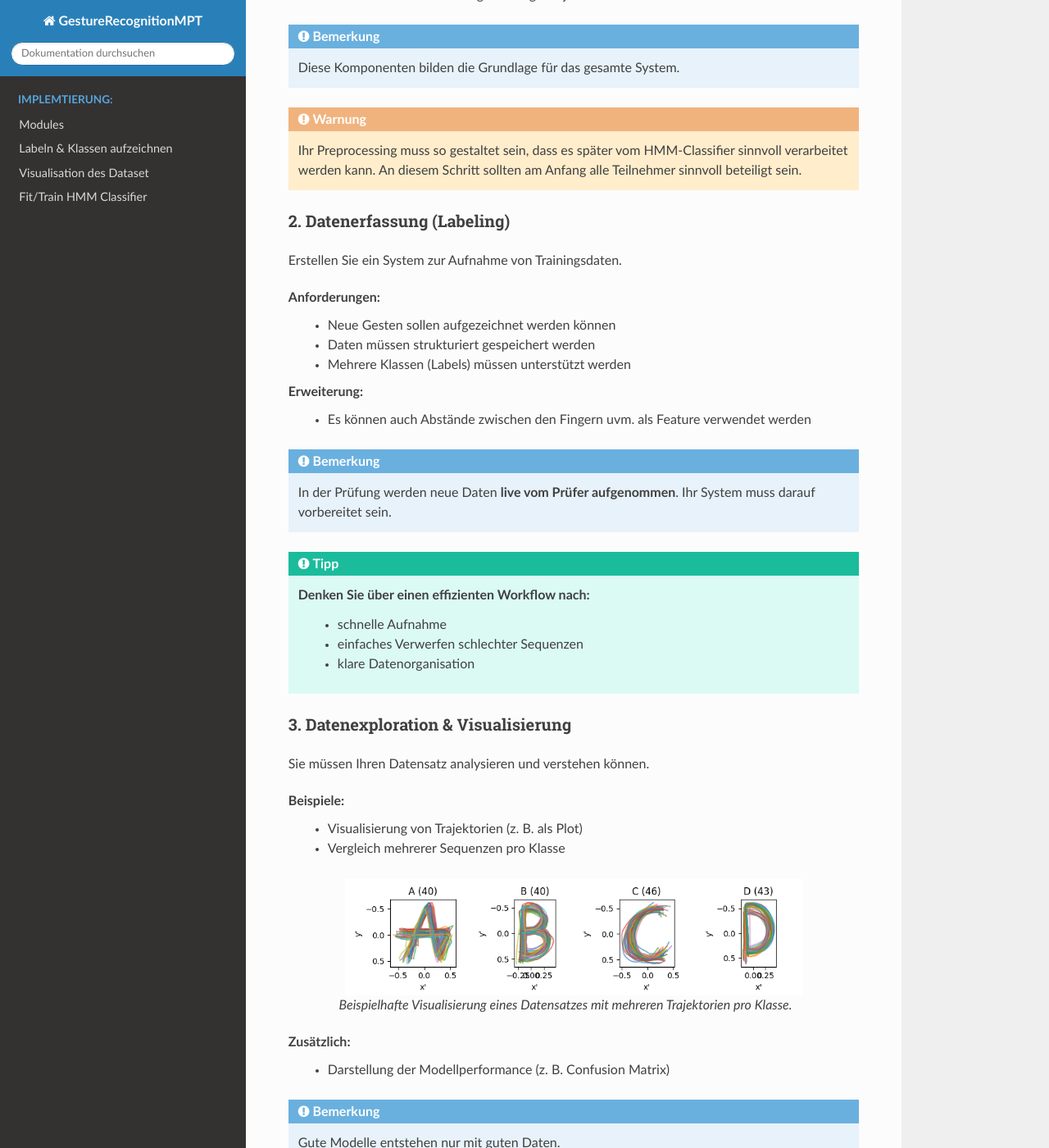
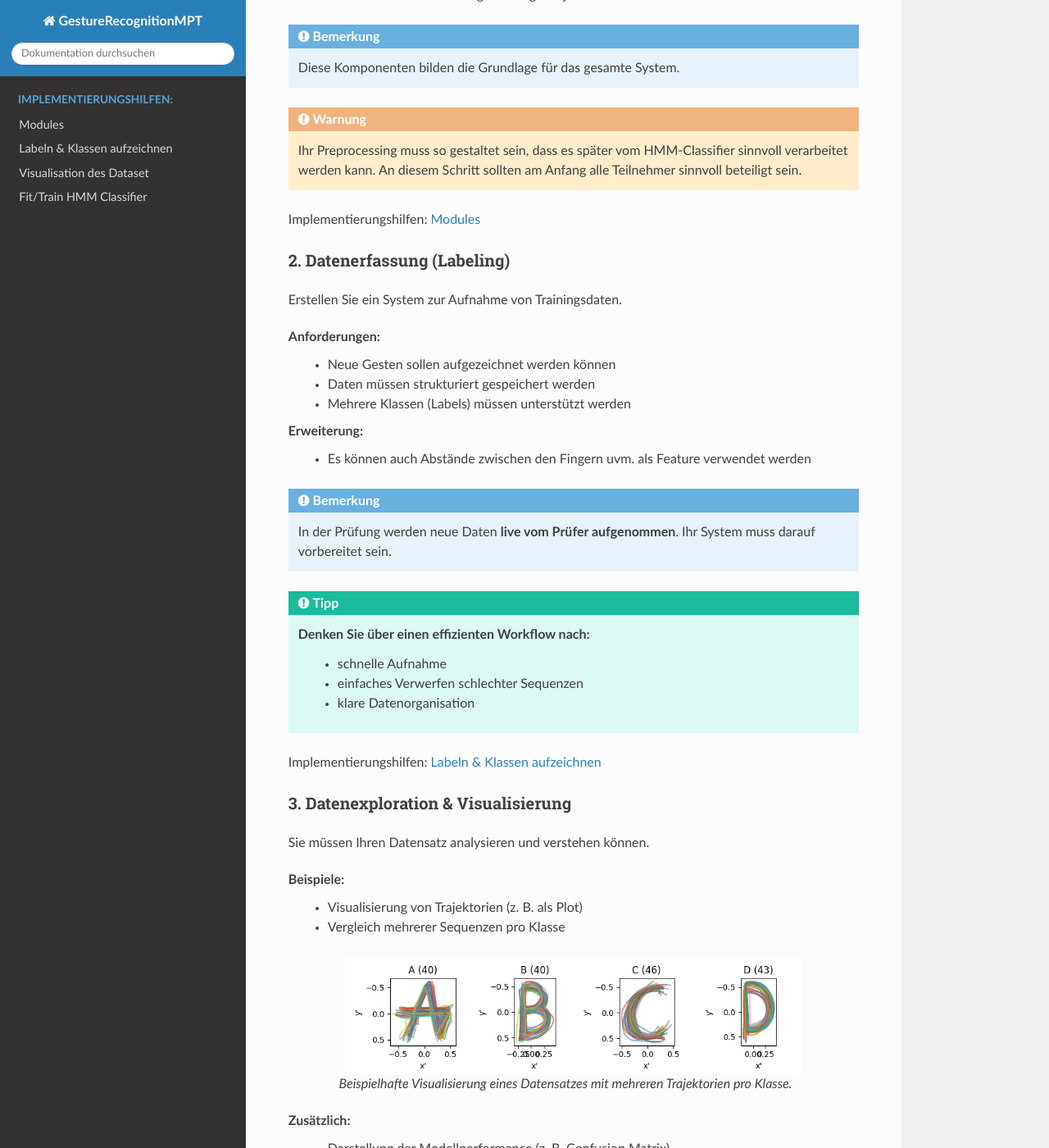
Before and after one commit to 22wayan/GestureRecognitionMPT, a Sphinx documentation site: the page built from docs/source/index.rst, in a window 1280 px wide and 1400 px high, scrolled down 1118 px. Shown: the whole window at 82% size. Built offline with Sphinx 7.4.7 and the Read the Docs theme 3.1.0, drawn with Linux system fonts in a browser that asks for light colours; some of the changed text lies outside the part shown.

Commit message:
rerefrenced implementierungshilfen

```diff
--- a/docs/source/index.rst
+++ b/docs/source/index.rst
@@ -59,6 +59,8 @@ Implementieren Sie Module zur:
    HMM-Classifier sinnvoll verarbeitet werden kann. An diesem Schritt
    sollten am Anfang alle Teilnehmer sinnvoll beteiligt sein.
 
+Implementierungshilfen: :doc:`modules`
+
 
 2. Datenerfassung (Labeling)
 ~~~~~~~~~~~~~~~~~~~~~~~~~~~~
@@ -205,7 +209,7 @@ Sie müssen in der Lage sein, Ihr System zu erklären:
 
 .. toctree::
    :maxdepth: 2
-   :caption: Implemtierung:
+   :caption: Implementierungshilfen:
 
    modules
    labeling
```
Also changed, not shown: other parts of docs/source/index.rst (+3 -1 lines), 1 other file.
